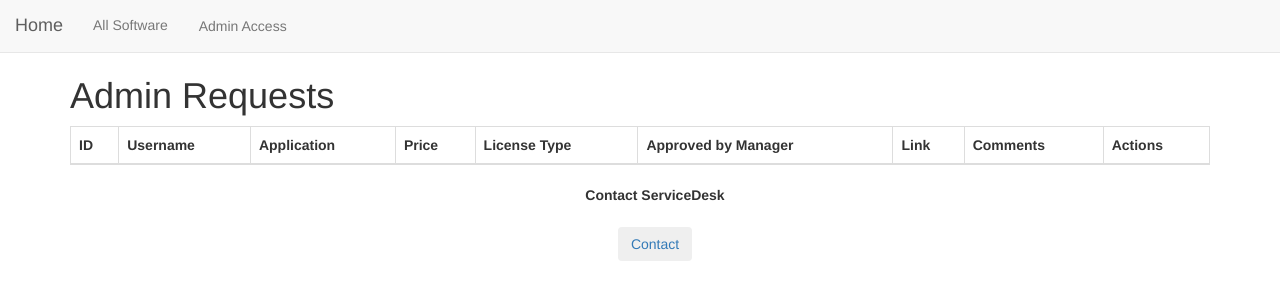
After one commit to stanwisniew/SoftwareRegisterApp, a Flask app: page /adminrequests in a window 1280 px wide. The commit adds this page. Shown: the top 300 px of the page. Run offline with Flask 3, Linux system fonts and the light colour scheme; lists and menus that the app fills with data are empty.

Commit message:
alot of new stuff!

```diff
--- a/app.py
+++ b/app.py
@@ -1,10 +1,10 @@
-from flask import Flask, render_template, request, redirect, url_for
+from flask import Flask, render_template, request, redirect, url_for, jsonify, flash
 from database import engine
 from sqlalchemy import text
-from database import fetch_software_data_by_id
+from database import fetch_software_data_by_id, fetch_all_requests, move_to_notapproved, fetch_request_by_id, insert_software
 
 app = Flask(__name__)
-
+app.secret_key = 'KAjgZ8y73u'
 def load_software_from_db(filter_status=None):
     with engine.connect() as connection:
         if filter_status == 'approved':
@@ -39,9 +39,9 @@ def all_software():
     software_list = load_software_from_db(filter_status)
     return render_template('allsoftware.html', software_list=software_list)
 
-@app.route("/userrequests")
+@app.route("/adminrequests")
 def userreq_page():
-    return render_template('userrequests.html')
+    return render_template('adminrequests.html')
 
 @app.route("/request")
 def request_page():
@@ -130,5 +130,63 @@ def submit_request():
     # GET request to show the form
     return render_template('submit-request.html')
 
+
+#this is to get requests table data for user requests
+
+@app.route('/admin/requests')
+def adminrequests():
+    try:
+        with engine.connect() as connection:
+            query = text("SELECT * FROM requests;")
+            result = connection.execute(query).mappings()
+            requests = [dict(row) for row in result]
+            print("Requests data type:", type(requests))  # Debug statement
+            print("Requests data:", requests)  # Debug statement
+        return render_template('adminrequests.html', requests=requests)
+    except Exception as e:
+        print(f"An error occurred: {e}")
+        return "An error occurred while fetching requests.", 500
+
+
+
+
+@app.route('/approve_request/<int:id>', methods=['POST'])
+def approve_request(id):
+    try:
+        # You need to fetch request details first
+        request = fetch_request_by_id(id)
+        if request:
+            request = request[0]
+            # Move the request to the software table
+            insert_software(
+                software_name=request['application'],
+                license_type=request['license_type'],
+                price=request['price'],
+                approved='Yes',
+                comments=request['comments']
+            )
+            # Delete from requests
+            with engine.connect() as connection:
+                delete_query = text("DELETE FROM requests WHERE id = :id")
+                connection.execute(delete_query, {"id": id})
+                connection.commit()
+        flash('Request has been approved successfully!', 'success')
+        return redirect(url_for('adminrequests'))
+    except Exception as e:
+        print(f"An error occurred: {e}")
+        flash('An error occurred while processing the request.', 'danger')
+        return "An error occurred while processing the request.", 500
+
+@app.route('/disapprove_request/<int:id>', methods=['POST'])
+def disapprove_request(id):
+    reason = request.form['reason']
+    try:
+        move_to_notapproved(id, reason)
+        return redirect(url_for('adminrequests'))
+    except Exception as e:
+        print(f"An error occurred: {e}")
+        return "An error occurred while processing the request.", 500
+
+
 if __name__ == "__main__":
     app.run(host="0.0.0.0", debug=True)
--- a/database.py
+++ b/database.py
@@ -44,3 +44,71 @@ print("All software data:", all_software_data)
 
 software_data = fetch_software_data_by_id(1)  # Replace 1 with the desired ID
 print("Software data by ID:", software_data)
+
+
+#new stuff for other databases
+
+def fetch_all_requests():
+    try:
+        with engine.connect() as connection:
+            query = text("SELECT * FROM requests;")
+            result = connection.execute(query).mappings()
+            rows = [dict(row) for row in result]
+            return rows
+    except Exception as e:
+        print(f"An error occurred: {e}")
+        return []
+
+def fetch_request_by_id(request_id):
+    try:
+        with engine.connect() as connection:
+            query = text("SELECT * FROM requests WHERE id = :val")
+            result = connection.execute(query, {"val": request_id}).mappings()
+            rows = [dict(row) for row in result]
+            return rows
+    except Exception as e:
+        print(f"An error occurred: {e}")
+        return []
+
+def insert_software(software_name, license_type, price, approved, comments):
+    try:
+        with engine.connect() as connection:
+            query = text("""
+                INSERT INTO software (Software_Name, License_Type, Price, Approved, Comments)
+                VALUES (:software_name, :license_type, :price, :approved, :comments)
+            """)
+            connection.execute(query, {
+                "software_name": software_name,
+                "license_type": license_type,
+                "price": float(price),
+                "approved": approved,
+                "comments": comments
+            })
+            connection.commit()
+    except Exception as e:
+        print(f"An error occurred: {e}")
+
+def move_to_notapproved(request_id, reason):
+    try:
+        with engine.connect() as connection:
+            # Fetch the request data
+            query = text("SELECT * FROM requests WHERE id = :val")
+            result = connection.execute(query, {"val": request_id}).mappings()
+            request_data = [dict(row) for row in result]
+            if request_data:
+                request_data = request_data[0]
+                # Insert into notapproved
+                insert_query = text("""
+                    INSERT INTO notapproved (application, comment)
+                    VALUES (:application, :comment)
+                """)
+                connection.execute(insert_query, {
+                    "application": request_data["application"],
+                    "comment": reason
+                })
+                # Delete from request
+                delete_query = text("DELETE FROM requests WHERE id = :val")
+                connection.execute(delete_query, {"val": request_id})
+                connection.commit()
+    except Exception as e:
+        print(f"An error occurred: {e}")
--- a/templates/admin.html
+++ b/templates/admin.html
@@ -14,7 +14,7 @@
     <div class="container mt-5">
 
         <div class="text-center"></div>
-            <a href="/userrequests" class="btn btn-primary">User Requests</a>
+            <a href="/admin/requests" class="btn btn-primary">User Requests</a>
         </div>
 
         <h1 class="text-center">Add New Software</h1>
--- /dev/null
+++ b/templates/adminrequests.html
@@ -0,0 +1,70 @@
+<!DOCTYPE html>
+<html lang="en">
+<head>
+    <meta charset="UTF-8">
+    <meta name="viewport" content="width=device-width, initial-scale=1.0">
+    <title>Admin Requests</title>
+    <!-- Bootstrap CSS -->
+    <link rel="stylesheet" href="https://cdn.jsdelivr.net/npm/bootstrap@3.4.1/dist/css/bootstrap.min.css">
+</head>
+<body>
+    {% include 'nav.html' %}
+
+    <div class="container">
+        <h1>Admin Requests</h1>
+
+               <!-- Display flash messages -->
+               {% with messages = get_flashed_messages(with_categories=true) %}
+               {% if messages %}
+                   {% for category, message in messages %}
+                       <div class="alert alert-{{ category }}">
+                           {{ message }}
+                       </div>
+                   {% endfor %}
+               {% endif %}
+           {% endwith %}
+
+        <table class="table table-bordered">
+            <thead>
+                <tr>
+                    <th>ID</th>
+                    <th>Username</th>
+                    <th>Application</th>
+                    <th>Price</th>
+                    <th>License Type</th>
+                    <th>Approved by Manager</th>
+                    <th>Link</th>
+                    <th>Comments</th>
+                    <th>Actions</th>
+                </tr>
+            </thead>
+            <tbody>
+                {% for request in requests %}
+                <tr>
+                    <td>{{ request.id }}</td>
+                    <td>{{ request.username }}</td>
+                    <td>{{ request.application }}</td>
+                    <td>{{ request.price }}</td>
+                    <td>{{ request.license_type }}</td>
+                    <td>{{ request.approved_by_manager }}</td>
+                    <td><a href="https://{{ request.link }}" target="_blank">{{ request.link }}</a></td>
+                    <td>{{ request.comments }}</td>
+                    <td>
+                        <!-- Approve and Disapprove Actions -->
+                        <form action="{{ url_for('approve_request', id=request.id) }}" method="POST" style="display:inline;">
+                            <button type="submit" class="btn btn-success">Approve</button>
+                        </form>
+                        <form action="{{ url_for('disapprove_request', id=request.id) }}" method="POST" style="display:inline;">
+                            <button type="submit" class="btn btn-danger">Disapprove</button>
+                        </form>
+                    </td>
+                </tr>
+                {% endfor %}
+            </tbody>
+        </table>
+    </div>
+
+    {% include 'footer.html' %}
+
+</body>
+</html>
```
Also changed, not shown: templates/userrequests.html (deleted, +0 -71 lines).
